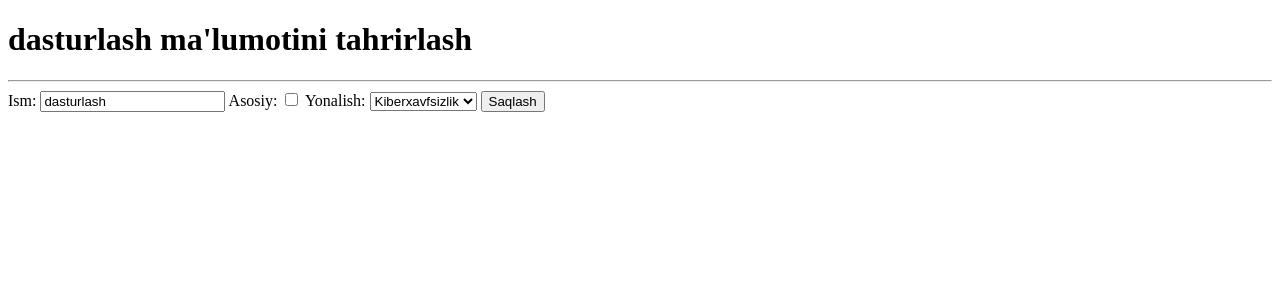
After one commit to Nabiqori/universitet, a Django app: page /fanlar/6/tahrirlash/ in a window 1280 px wide. The commit adds this page. Shown: the top 300 px of the page. Run offline with Django 5.2, Linux system fonts and the light colour scheme; data comes from the database, SQL or seed files in the repository; both versions use the stored data as it was after the commit.

Commit message:
Loyihani yangiladim

```diff
--- a/core/urls.py
+++ b/core/urls.py
@@ -27,5 +27,8 @@ urlpatterns = [
     path('ustozlar/', ustozlar_view),
     path('yonalish_qoshish/', yonalishlar_qoshish_view),
     path('fan_qoshish/', fanlar_qoshish_view),
-    path('ustoz_qoshish/', ustoz_qoshish_view, name='ustoz_qoshish')
+    path('ustoz_qoshish/', ustoz_qoshish_view, name='ustoz_qoshish'),
+    path('fanlar/<int:pk>/tahrirlash/',fan_update_view),
+    path('yonalishlar/<int:pk>/tahrirlash/',yonalish_update_view),
+    path('ustozlar/<int:pk>/tahrirlash/',ustoz_update_view),
 ]
--- a/mainapp/views.py
+++ b/mainapp/views.py
@@ -85,3 +85,69 @@ def ustoz_qoshish_view(request):
     }
 
     return render(request, "ustozlar_qoshish.html", context)
+def fan_update_view(request, pk):
+
+    if request.method == "POST":
+        if request.POST.get('yonalish_id') == '':
+            yonalish_id = None
+        else:
+            yonalish_id = Yonalish.objects.get(id=request.POST.get("yonalish_id"))
+        fan = Fan.objects.filter(pk=pk)
+        fan.update(
+            nom=request.POST.get("nom"),
+            asosiy=request.POST.get('asosiy') == 'on',
+            yonalish=yonalish_id,
+        )
+        return redirect("/fanlar/")
+    fan = get_object_or_404(Fan, pk=pk)
+    if fan.yonalish:
+        yonalishlar = Yonalish.objects.exclude(id=fan.yonalish.id).order_by("nom")
+    else:
+        yonalishlar = Yonalish.objects.all().order_by("nom")
+
+    context = {
+        "fan": fan,
+        "yonalishlar": yonalishlar,
+    }
+    return render(request, "fan_update.html", context)
+def yonalish_update_view(request, pk):
+    yonalish= Yonalish.objects.filter(pk=pk)
+    if request.method == "POST":
+        yonalish.update(
+            nom=request.POST.get('nom'),
+            aktiv=request.POST.get('aktiv') == 'on',
+        )
+        return redirect("/yonalishlar/")
+    yonalish = get_object_or_404(Yonalish, pk=pk)
+    context = {
+        'yonalish':yonalish,
+    }
+    return render(request, 'yonalish_update.html', context)
+def ustoz_update_view(request, pk):
+    ustoz = get_object_or_404(Ustoz, pk=pk)
+
+    if request.method == "POST":
+        nom = request.POST.get("nom")
+        yosh = request.POST.get("yosh")
+        daraja = request.POST.get("daraja")
+        jins = request.POST.get("jins")
+        fan_id = request.POST.get("fan_id")
+
+
+        fan = Fan.objects.get(id=fan_id) if fan_id != 'None' else None
+
+        ustoz.nom = nom
+        ustoz.yosh = yosh
+        ustoz.daraja = daraja
+        ustoz.jins = jins
+        ustoz.fan = fan
+        ustoz.save()
+
+        return redirect("/ustozlar/")
+
+    fanlar = Fan.objects.exclude(id=ustoz.fan.id).order_by("nom")
+    context = {
+        "ustoz": ustoz,
+        "fanlar": fanlar,
+    }
+    return render(request, "ustoz_update.html", context)
--- /dev/null
+++ b/templates/fan_update.html
@@ -0,0 +1,25 @@
+<!DOCTYPE html>
+<html lang="en">
+<head>
+    <meta charset="UTF-8">
+    <title>Universite | fan tahrirlash</title>
+</head>
+<body>
+<h1>{{ fan.nom }} ma'lumotini tahrirlash</h1>
+    <hr>
+    <form method="post">
+    {% csrf_token %}
+    <label>Ism:</label>
+        <input type="text" name="nom" value="{{ fan.nom }}" required>
+    <label>Asosiy:</label>
+        <input type="checkbox" name="asosiy">
+        <label>Yonalish:</label>
+            <select name="yonalish_id">
+              <option value="{{ fan.yonalish.id }}">{{ fan.yonalish.nom }}</option>
+                {% for yonalish in yonalishlar %}
+                <option value="{{ yonalish.id }}">{{ yonalish.nom }}</option>
+                {% endfor %}
+            </select>
+    <button>Saqlash</button>
+</body>
+</html>
--- a/templates/fanlar.html
+++ b/templates/fanlar.html
@@ -14,6 +14,9 @@
     {% for fan in fanlar %}
         <p>{{ forloop.counter }}.
             {{ fan.nom }}
+            <a href="/fanlar/{{ fan.id }}/tahrirlash/">
+                <button>Tahrirlash</button>
+            </a>
         </p>
     {% endfor %}
 </body>
--- a/templates/ustozlar.html
+++ b/templates/ustozlar.html
@@ -14,6 +14,9 @@
     {% for ustoz in ustozlar %}
         <p>{{ forloop.counter }}.
             {{ ustoz.nom }}
+            <a href="/ustozlar/{{ ustoz.id }}/tahrirlash/">
+                <button>Tahrirlash</button>
+            </a>
         </p>
     {% endfor %}
 </body>
--- a/templates/yonalishlar.html
+++ b/templates/yonalishlar.html
@@ -14,6 +14,9 @@
     {% for yonalish in yonalishlar %}
         <p>{{ forloop.counter }}.
             {{ yonalish.nom }}
+            <a href="/yonalishlar/{{ yonalish.id }}/tahrirlash/">
+                <button>Tahrirlash</button>
+            </a>
         </p>
     {% endfor %}
 </body>
```
Also changed, not shown: templates/ustoz_update.html (added, +39 -0 lines), templates/yonalish_update.html (added, +22 -0 lines), db.sqlite3, mainapp/models.py (line endings or trailing spaces).
